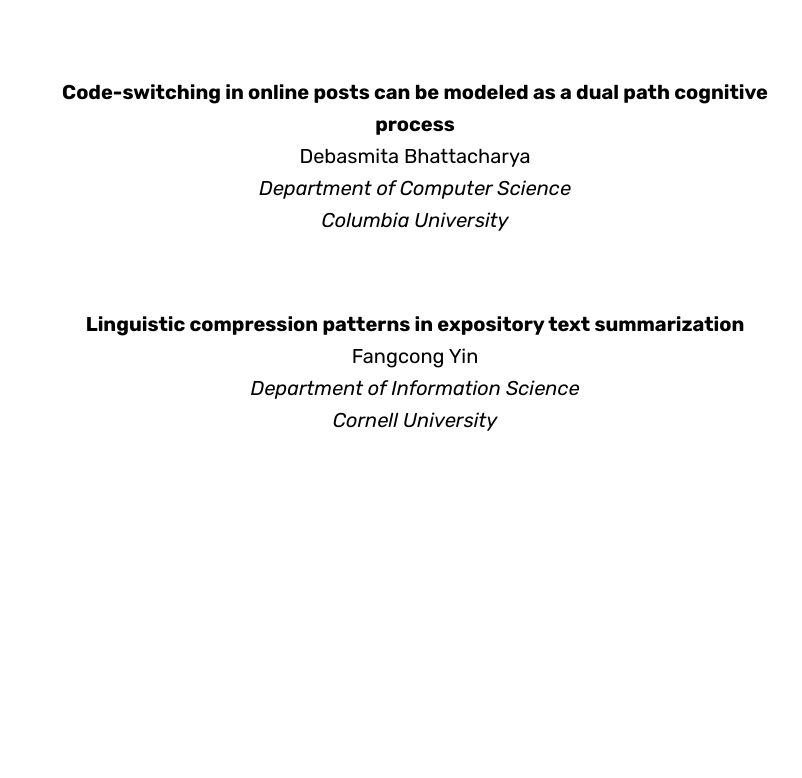
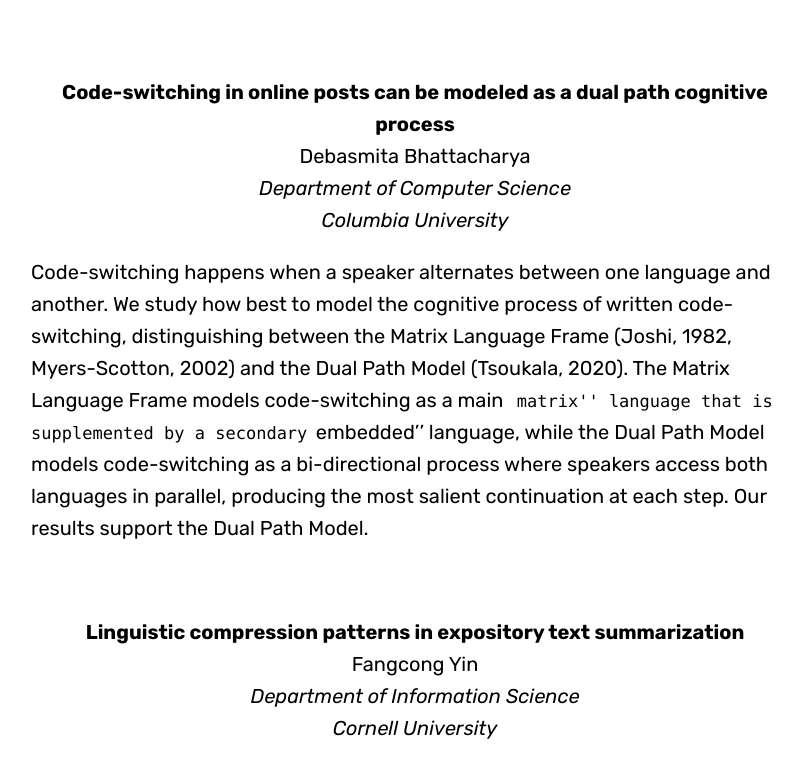
Before and after one commit to peer-workshop/peer-workshop.github.io, a Jekyll site: the page built from talks.md, in a window 1280 px wide and 900 px high, scrolled down 2689 px. Shown: the top 778 px of the window, without its empty margins (225-1027 px from the left). Built offline with Jekyll 4.4.1, drawn with Linux system fonts in a browser that asks for light colours; some web fonts are replaced; before the commit the page ends 3337 px from its top, so only the background shows below that.

Commit message:
Update peer2023.yml

```diff
--- a/_data/peer2023.yml
+++ b/_data/peer2023.yml
@@ -113,7 +113,7 @@
     type: virtual
     presenter: dbhattacharya
     title: Code-switching in online posts can be modeled as a dual path cognitive process
-    abstract:
+    abstract: Code-switching happens when a speaker alternates between one language and another. We study how best to model the cognitive process of written code-switching, distinguishing between the Matrix Language Frame (Joshi, 1982, Myers-Scotton, 2002) and the Dual Path Model (Tsoukala, 2020). The Matrix Language Frame models code-switching as a main ``matrix'' language that is supplemented by a secondary ``embedded'' language, while the Dual Path Model models code-switching as a bi-directional process where speakers access both languages in parallel, producing the most salient continuation at each step. Our results support the Dual Path Model.
   fyin:
     type: inperson
     presenter: fyin
```
